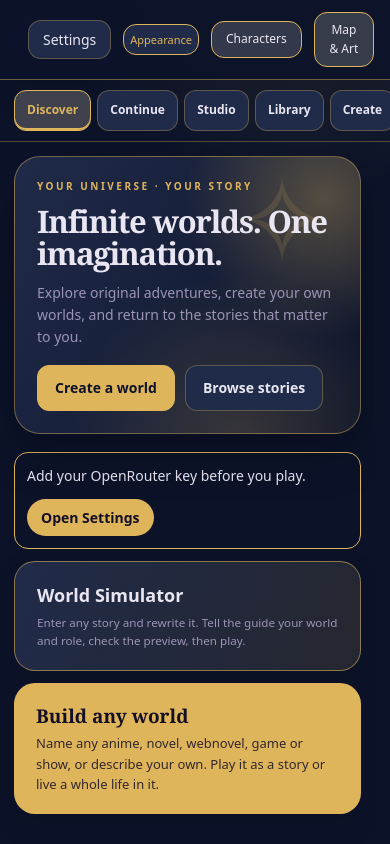
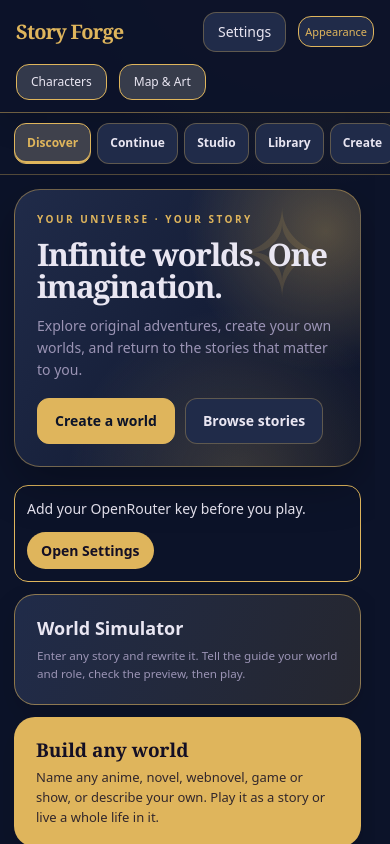
Before and after one commit to Akac2406/story-forge, a plain HTML site: page site/index.html in a window 390 px wide. Drawn offline with Linux system fonts and the light colour scheme.

Commit message:
Wrap story header shortcuts at phone widths

```diff
--- a/site/character-ui-v50.css
+++ b/site/character-ui-v50.css
@@ -20,3 +20,13 @@
 [data-sf-layout=immersivecinema] #log{max-width:960px;margin:auto}[data-sf-layout=immersivecinema] .turn.ai .body{font:clamp(17px,2vw,21px)/1.9 Georgia,serif}
 @media(max-width:500px){.sf50-backdrop{padding:0;align-items:flex-end}.sf50-panel{border-radius:24px 24px 0 0;max-height:92dvh;padding:18px}.sf50-grid{grid-template-columns:1fr 1fr;gap:9px}.sf50-tile{padding:11px}.sf50-person{gap:7px}.sf50-avatar{width:30px;height:30px;font-size:12px}}
 @media(prefers-reduced-motion:reduce){.sf50-backdrop{backdrop-filter:none}}
+
+@media (max-width: 600px) {
+  #app > header {
+    flex-wrap: wrap;
+  }
+
+  #app > header h1 {
+    min-width: 6rem;
+  }
+}
```
